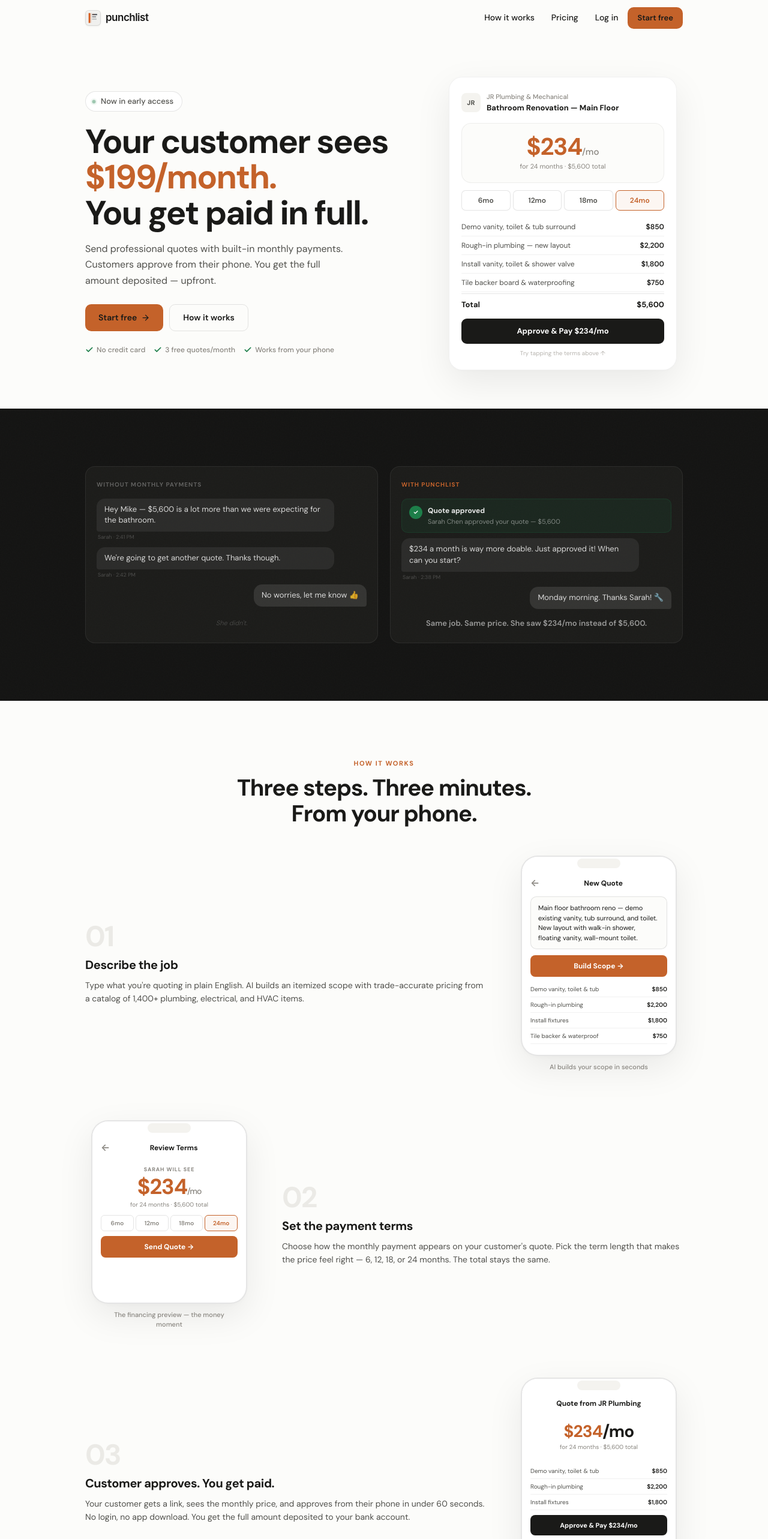
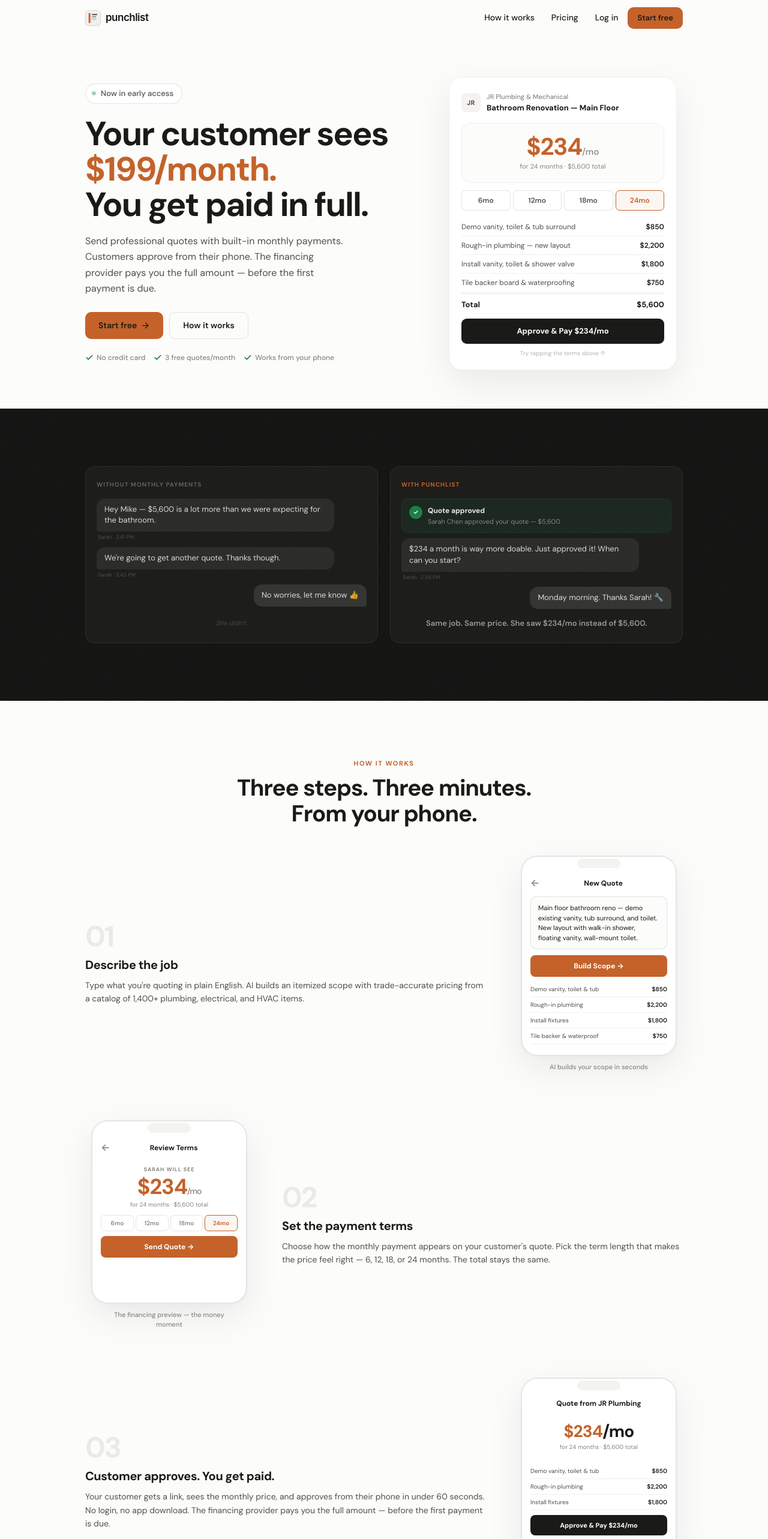
Before and after one commit to itshenrygore/punchlist, a React (Vite) app: page / in a window 1280 px wide. Shown: the top 2565 px of the page at 60% size. Built offline with nearby package versions, Linux system fonts and the light colour scheme; no server answers; a web font is replaced by a local one.

Commit message:
Add files via upload

```diff
--- a/src/pages/landing-page.jsx
+++ b/src/pages/landing-page.jsx
@@ -167,8 +167,8 @@
             </h1>
             <p className="ln-hero-p rv rv--d2">
               Send professional quotes with built-in monthly payments.
-              Customers approve from their phone. You get the
-              full amount deposited — upfront.
+              Customers approve from their phone. The financing provider
+              pays you the full amount — before the first payment is due.
             </p>
             <div className="ln-hero-ctas rv rv--d2">
               <Link to="/signup" className="ln-btn">Start free <ArrowRight size={15} /></Link>
@@ -279,7 +279,7 @@
               <div className="wt-info">
                 <div className="wt-num">03</div>
                 <h3 className="wt-title">Customer approves. You get paid.</h3>
-                <p className="wt-desc">Your customer gets a link, sees the monthly price, and approves from their phone in under 60 seconds. No login, no app download. You get the full amount deposited to your bank account.</p>
+                <p className="wt-desc">Your customer gets a link, sees the monthly price, and approves from their phone in under 60 seconds. No login, no app download. The financing provider pays you the full amount — before the first payment is due.</p>
               </div>
               <Phone label="One-tap approval from the customer's phone">
                 <div className="ph-mock">
```
